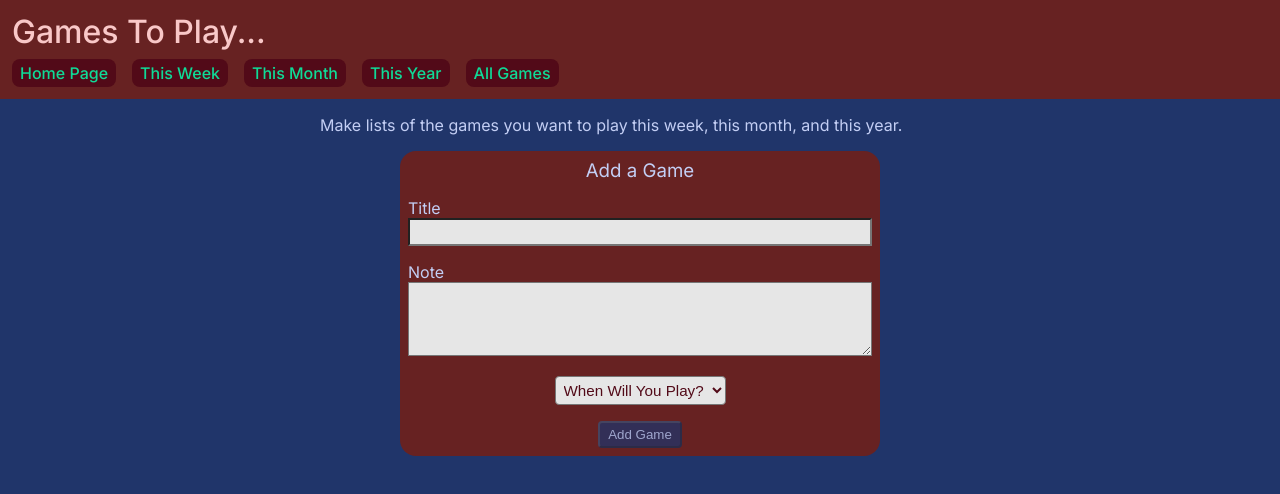
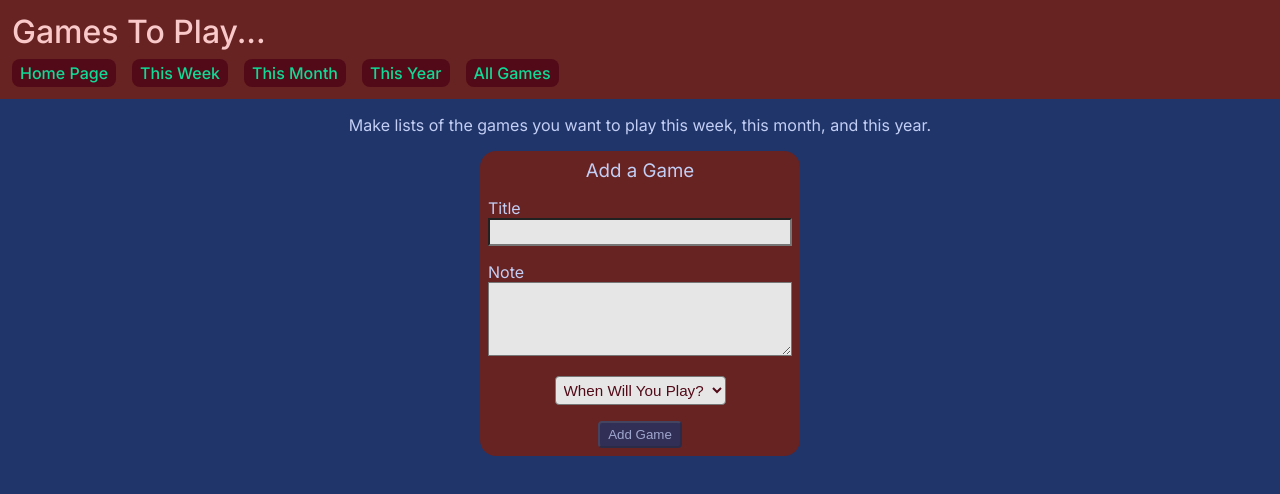
Before and after one commit to franco-ortega/to-do-games, a Next.js app: page / in a window 1280 px wide. Shown: the top 494 px of the page. Built offline with nearby package versions, Linux system fonts and the light colour scheme.

Commit message:
use flex to layout elements in Home and use sections as wrappers

```diff
--- a/components/home/Home.module.scss
+++ b/components/home/Home.module.scss
@@ -1,8 +1,12 @@
 .Home {
   padding: 1rem;
 
-  p {
+  display: flex;
+  flex-direction: column;
+  align-items: center;
+
+  & section {
+    width: fit-content;
     max-width: 40rem;
-    margin-inline: auto;
   }
 }
--- a/components/home/Home.tsx
+++ b/components/home/Home.tsx
@@ -12,7 +12,9 @@ export default function Home() {
           this year.
         </p>
       </section>
-      <AddGame />
+      <section>
+        <AddGame />
+      </section>
     </main>
   );
 }
```
